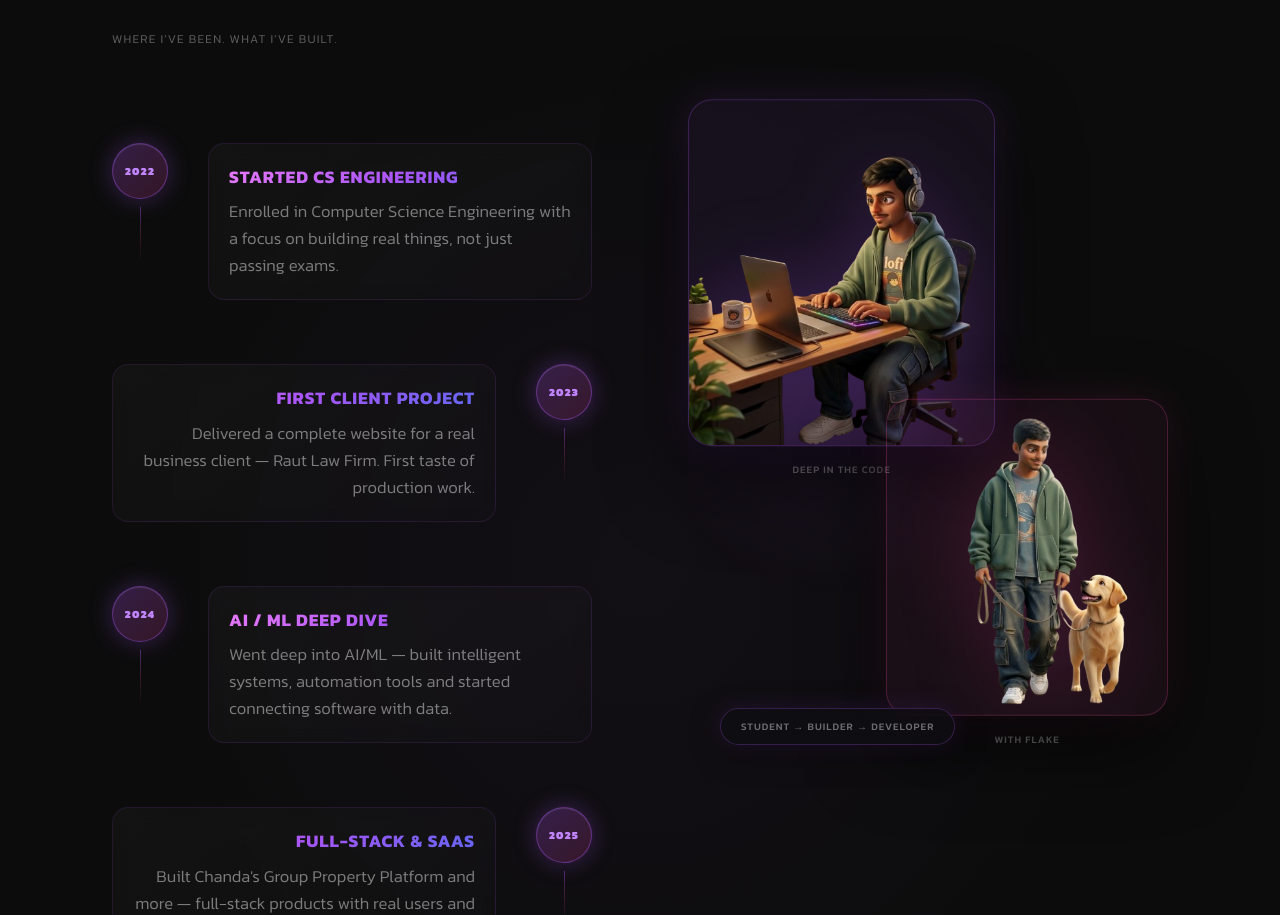
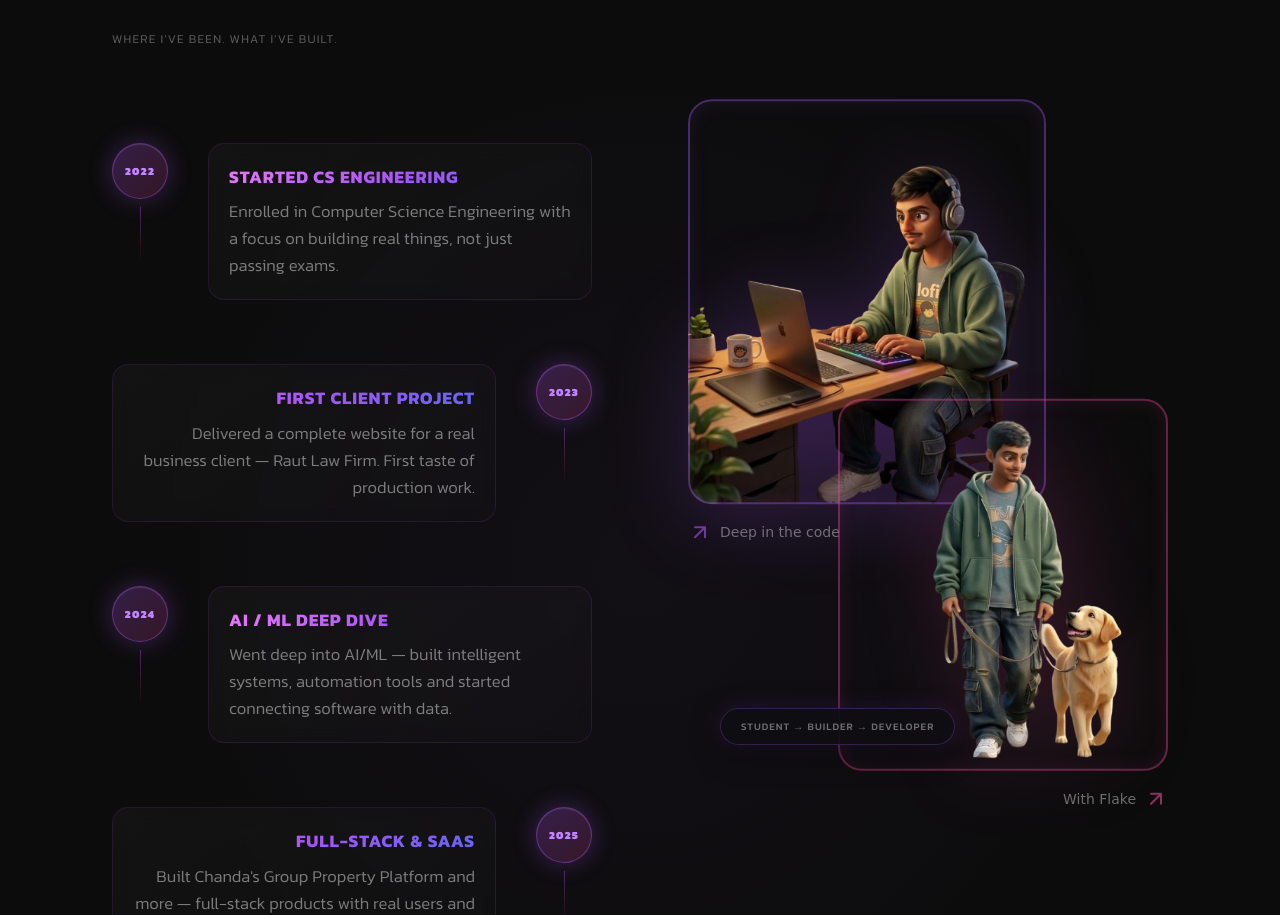
Before and after one commit to Wtfamey/amey-portfolio-webpage, a React (Vite) app: page / in a window 1280 px wide. Shown: the part 1837-2752 px from the top of the page. Built offline with nearby package versions, Linux system fonts and the light colour scheme.

Commit message:
Further reduce MusicPlayer size, enhance Journey PNG styling with outlines and cursive labels, reduce service section mobile spacing

```diff
--- a/src/components/Journey.tsx
+++ b/src/components/Journey.tsx
@@ -169,32 +169,50 @@ export default function Journey() {
               className="absolute left-0 top-0 z-10"
             >
               <motion.div
-                className="overflow-hidden rounded-3xl"
+                className="relative"
                 style={{
-                  width: 'clamp(220px, 24vw, 320px)',
-                  border: '1.5px solid rgba(168,85,247,0.25)',
-                  background: 'rgba(168,85,247,0.06)',
-                  boxShadow: '0 32px 80px rgba(0,0,0,0.6), 0 0 40px rgba(168,85,247,0.15)',
+                  width: 'clamp(260px, 28vw, 360px)',
                 }}
-                whileHover={{ scale: 1.03, boxShadow: '0 40px 100px rgba(0,0,0,0.7), 0 0 50px rgba(168,85,247,0.25)' }}
+                whileHover={{ scale: 1.02 }}
                 transition={{ duration: 0.4 }}
               >
                 <img
                   src={ameyWorking}
                   alt="Amey working on his laptop"
-                  className="w-full h-auto block"
+                  className="w-full h-auto block rounded-3xl"
                   style={{ filter: 'drop-shadow(0 12px 40px rgba(168,85,247,0.2))' }}
                 />
+                {/* Outline around PNG */}
+                <motion.div
+                  className="absolute inset-0 rounded-3xl pointer-events-none"
+                  style={{
+                    border: '2px solid rgba(168,85,247,0.4)',
+                    boxShadow: 'inset 0 0 20px rgba(168,85,247,0.1)',
+                  }}
+                  initial={{ opacity: 0, scale: 0.95 }}
+                  whileInView={{ opacity: 1, scale: 1 }}
+                  viewport={{ once: true }}
+                  transition={{ delay: 0.3, duration: 0.6 }}
+                />
               </motion.div>
-              <motion.p
-                className="text-white/25 text-[10px] uppercase tracking-widest mt-4 font-medium text-center"
-                initial={{ opacity: 0 }}
-                whileInView={{ opacity: 1 }}
+              {/* Curly arrow with cursive text */}
+              <motion.div
+                className="flex items-center gap-2 mt-4"
+                initial={{ opacity: 0, x: -10 }}
+                whileInView={{ opacity: 1, x: 0 }}
                 viewport={{ once: true }}
-                transition={{ delay: 0.3, duration: 0.6 }}
+                transition={{ delay: 0.4, duration: 0.6 }}
               >
-                Deep in the code
-              </motion.p>
+                <svg width="24" height="24" viewBox="0 0 24 24" fill="none" stroke="rgba(168,85,247,0.6)" strokeWidth="2" strokeLinecap="round">
+                  <path d="M7 17L17 7M17 7H7M17 7V17" />
+                </svg>
+                <p
+                  className="text-white/40 text-sm"
+                  style={{ fontFamily: 'cursive, Comic Sans MS, Chalkboard SE, sans-serif' }}
+                >
+                  Deep in the code
+                </p>
+              </motion.div>
             </motion.div>
 
             {/* Dog-walking photo */}
@@ -203,32 +221,50 @@ export default function Journey() {
               className="absolute right-0 top-48 z-20"
             >
               <motion.div
-                className="overflow-hidden rounded-3xl"
+                className="relative"
                 style={{
-                  width: 'clamp(200px, 22vw, 290px)',
-                  border: '1.5px solid rgba(236,72,153,0.25)',
-                  background: 'rgba(236,72,153,0.05)',
-                  boxShadow: '0 32px 80px rgba(0,0,0,0.6), 0 0 40px rgba(236,72,153,0.12)',
+                  width: 'clamp(240px, 26vw, 330px)',
                 }}
-                whileHover={{ scale: 1.03, boxShadow: '0 40px 100px rgba(0,0,0,0.7), 0 0 50px rgba(236,72,153,0.2)' }}
+                whileHover={{ scale: 1.02 }}
                 transition={{ duration: 0.4 }}
               >
                 <img
                   src={ameyDog}
                   alt="Amey walking his dog Flake"
-                  className="w-full h-auto block"
+                  className="w-full h-auto block rounded-3xl"
                   style={{ filter: 'drop-shadow(0 12px 40px rgba(236,72,153,0.15))' }}
                 />
+                {/* Outline around PNG */}
+                <motion.div
+                  className="absolute inset-0 rounded-3xl pointer-events-none"
+                  style={{
+                    border: '2px solid rgba(236,72,153,0.4)',
+                    boxShadow: 'inset 0 0 20px rgba(236,72,153,0.1)',
+                  }}
+                  initial={{ opacity: 0, scale: 0.95 }}
+                  whileInView={{ opacity: 1, scale: 1 }}
+                  viewport={{ once: true }}
+                  transition={{ delay: 0.4, duration: 0.6 }}
+                />
               </motion.div>
-              <motion.p
-                className="text-white/25 text-[10px] uppercase tracking-widest mt-4 font-medium text-center"
-                initial={{ opacity: 0 }}
-                whileInView={{ opacity: 1 }}
+              {/* Curly arrow with cursive text */}
+              <motion.div
+                className="flex items-center gap-2 mt-4 justify-end"
+                initial={{ opacity: 0, x: 10 }}
+                whileInView={{ opacity: 1, x: 0 }}
                 viewport={{ once: true }}
-                transition={{ delay: 0.4, duration: 0.6 }}
+                transition={{ delay: 0.5, duration: 0.6 }}
               >
-                With Flake
-              </motion.p>
+                <p
+                  className="text-white/40 text-sm"
+                  style={{ fontFamily: 'cursive, Comic Sans MS, Chalkboard SE, sans-serif' }}
+                >
+                  With Flake
+                </p>
+                <svg width="24" height="24" viewBox="0 0 24 24" fill="none" stroke="rgba(236,72,153,0.6)" strokeWidth="2" strokeLinecap="round">
+                  <path d="M7 17L17 7M17 7H7M17 7V17" />
+                </svg>
+              </motion.div>
             </motion.div>
 
             {/* Floating label with glass effect */}
@@ -256,80 +292,78 @@ export default function Journey() {
           </div>
         </div>
 
-        {/* Mobile photos — shown below timeline on small screens with enhanced interactive styling */}
+        {/* Mobile photos — shown below timeline on small screens with outline styling */}
         <div className="grid grid-cols-2 gap-4 mt-12 lg:hidden">
           <motion.div
-            className="relative overflow-hidden rounded-2xl"
-            style={{ border: '1.5px solid rgba(168,85,247,0.25)', boxShadow: '0 20px 50px rgba(0,0,0,0.5)' }}
-            whileHover={{ scale: 1.05, boxShadow: '0 25px 60px rgba(168,85,247,0.3)' }}
+            className="relative"
+            whileHover={{ scale: 1.02 }}
             whileTap={{ scale: 0.98 }}
             transition={{ duration: 0.4, ease: [0.16, 1, 0.3, 1] }}
           >
+            <img src={ameyWorking} alt="Amey working" className="w-full h-auto block rounded-2xl" />
             <motion.div
-              className="absolute inset-0"
-              style={{ background: 'linear-gradient(to top, rgba(168,85,247,0.15) 0%, transparent 60%)' }}
-              initial={{ opacity: 0 }}
-              whileInView={{ opacity: 1 }}
+              className="absolute inset-0 rounded-2xl pointer-events-none"
+              style={{
+                border: '2px solid rgba(168,85,247,0.4)',
+                boxShadow: 'inset 0 0 15px rgba(168,85,247,0.1)',
+              }}
+              initial={{ opacity: 0, scale: 0.95 }}
+              whileInView={{ opacity: 1, scale: 1 }}
               viewport={{ once: true }}
-              transition={{ delay: 0.2, duration: 0.6 }}
+              transition={{ delay: 0.2, duration: 0.5 }}
             />
-            <img src={ameyWorking} alt="Amey working" className="w-full h-auto block relative z-10" />
             <motion.div
-              className="absolute bottom-3 left-3 right-3 z-20"
-              initial={{ opacity: 0, y: 10 }}
-              whileInView={{ opacity: 1, y: 0 }}
+              className="flex items-center gap-1 mt-2"
+              initial={{ opacity: 0, x: -5 }}
+              whileInView={{ opacity: 1, x: 0 }}
+              viewport={{ once: true }}
+              transition={{ delay: 0.3, duration: 0.5 }}
+            >
+              <svg width="18" height="18" viewBox="0 0 24 24" fill="none" stroke="rgba(168,85,247,0.6)" strokeWidth="2" strokeLinecap="round">
+                <path d="M7 17L17 7M17 7H7M17 7V17" />
+              </svg>
+              <p
+                className="text-white/40 text-xs"
+                style={{ fontFamily: 'cursive, Comic Sans MS, Chalkboard SE, sans-serif' }}
+              >
+                Deep in the code
+              </p>
+            </motion.div>
+          </motion.div>
+          <motion.div
+            className="relative"
+            whileHover={{ scale: 1.02 }}
+            whileTap={{ scale: 0.98 }}
+            transition={{ duration: 0.4, ease: [0.16, 1, 0.3, 1] }}
+          >
+            <img src={ameyDog} alt="Amey with Flake" className="w-full h-auto block rounded-2xl" />
+            <motion.div
+              className="absolute inset-0 rounded-2xl pointer-events-none"
+              style={{
+                border: '2px solid rgba(236,72,153,0.4)',
+                boxShadow: 'inset 0 0 15px rgba(236,72,153,0.1)',
+              }}
+              initial={{ opacity: 0, scale: 0.95 }}
+              whileInView={{ opacity: 1, scale: 1 }}
+              viewport={{ once: true }}
+              transition={{ delay: 0.3, duration: 0.5 }}
+            />
+            <motion.div
+              className="flex items-center gap-1 mt-2 justify-end"
+              initial={{ opacity: 0, x: 5 }}
+              whileInView={{ opacity: 1, x: 0 }}
               viewport={{ once: true }}
               transition={{ delay: 0.4, duration: 0.5 }}
             >
-              <div
-                className="px-3 py-1.5 rounded-full"
-                style={{
-                  background: 'rgba(14,14,18,0.85)',
-                  border: '1px solid rgba(168,85,247,0.3)',
-                  backdropFilter: 'blur(8px)',
-                }}
+              <p
+                className="text-white/40 text-xs"
+                style={{ fontFamily: 'cursive, Comic Sans MS, Chalkboard SE, sans-serif' }}
               >
-                <p className="text-white/60 text-[9px] uppercase tracking-widest font-medium text-center">
-                  Deep in the code
-                </p>
-              </div>
-            </motion.div>
-          </motion.div>
-          <motion.div
-            className="relative overflow-hidden rounded-2xl"
-            style={{ border: '1.5px solid rgba(236,72,153,0.25)', boxShadow: '0 20px 50px rgba(0,0,0,0.5)' }}
-            whileHover={{ scale: 1.05, boxShadow: '0 25px 60px rgba(236,72,153,0.3)' }}
-            whileTap={{ scale: 0.98 }}
-            transition={{ duration: 0.4, ease: [0.16, 1, 0.3, 1] }}
-          >
-            <motion.div
-              className="absolute inset-0"
-              style={{ background: 'linear-gradient(to top, rgba(236,72,153,0.15) 0%, transparent 60%)' }}
-              initial={{ opacity: 0 }}
-              whileInView={{ opacity: 1 }}
-              viewport={{ once: true }}
-              transition={{ delay: 0.3, duration: 0.6 }}
-            />
-            <img src={ameyDog} alt="Amey with Flake" className="w-full h-auto block relative z-10" />
-            <motion.div
-              className="absolute bottom-3 left-3 right-3 z-20"
-              initial={{ opacity: 0, y: 10 }}
-              whileInView={{ opacity: 1, y: 0 }}
-              viewport={{ once: true }}
-              transition={{ delay: 0.5, duration: 0.5 }}
-            >
-              <div
-                className="px-3 py-1.5 rounded-full"
-                style={{
-                  background: 'rgba(14,14,18,0.85)',
-                  border: '1px solid rgba(236,72,153,0.3)',
-                  backdropFilter: 'blur(8px)',
-                }}
-              >
-                <p className="text-white/60 text-[9px] uppercase tracking-widest font-medium text-center">
-                  With Flake
-                </p>
-              </div>
+                With Flake
+              </p>
+              <svg width="18" height="18" viewBox="0 0 24 24" fill="none" stroke="rgba(236,72,153,0.6)" strokeWidth="2" strokeLinecap="round">
+                <path d="M7 17L17 7M17 7H7M17 7V17" />
+              </svg>
             </motion.div>
           </motion.div>
         </div>
--- a/src/components/MusicPlayer.tsx
+++ b/src/components/MusicPlayer.tsx
@@ -63,7 +63,7 @@ export default function MusicPlayer() {
 
   return (
     <motion.div
-      className="absolute bottom-24 left-1/2 z-20 px-3 w-full max-w-sm"
+      className="absolute bottom-32 left-1/2 z-20 px-2 w-full max-w-xs"
       style={{ translateX: '-50%' }}
       initial={{ opacity: 0, y: 40, scale: 0.95 }}
       animate={{ opacity: 1, y: 0,  scale: 1 }}
@@ -94,7 +94,7 @@ export default function MusicPlayer() {
       <div
         className="relative rounded-[22px] overflow-hidden"
         style={{
-          minWidth: 'clamp(240px, 32vw, 380px)',
+          minWidth: 'clamp(200px, 28vw, 340px)',
           /* true liquid-glass layering */
           background: 'linear-gradient(135deg, rgba(255,255,255,0.10) 0%, rgba(255,255,255,0.04) 50%, rgba(168,85,247,0.06) 100%)',
           backdropFilter: 'blur(32px) saturate(180%)',
--- a/src/components/ServiceWork.tsx
+++ b/src/components/ServiceWork.tsx
@@ -236,7 +236,7 @@ export default function ServiceWork() {
   return (
     <section
       id="work"
-      className="relative py-20 md:py-28 px-5 sm:px-8 md:px-12"
+      className="relative py-12 md:py-28 px-5 sm:px-8 md:px-12"
       style={{ background: '#0C0C0C', borderRadius: '40px 40px 0 0' }}
     >
       {/* Section heading */}
```
